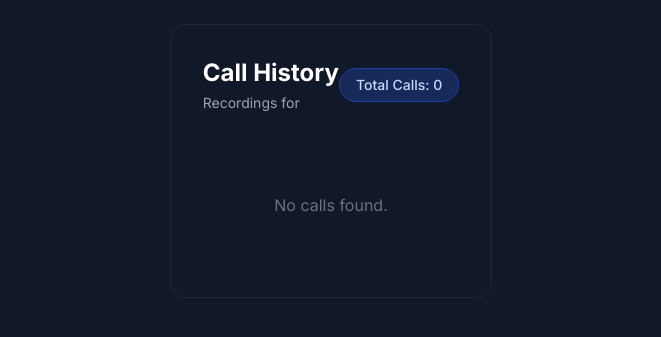
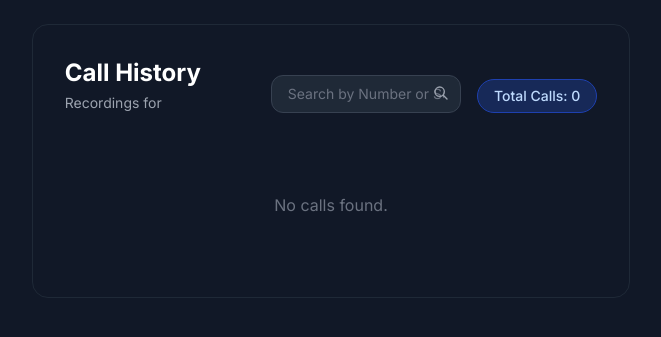
Before and after one commit to markos-simpleintel/call_pbx, a Django app: page / in a window 1280 px wide. Shown: the part 65-402 px from the top of the page, without its empty margins (309-970 px from the left). Run offline with Django 5.2, Linux system fonts and the light colour scheme; the visitor is signed in with stand-in values (Sample User, id 1); data that the repository does not hold is empty; some libraries are stand-ins or nearby versions.

Commit message:
feat: Add call history dashboard with search, audio playback, and pagination.

```diff
--- a/calls/templates/calls/dashboard.html
+++ b/calls/templates/calls/dashboard.html
@@ -7,13 +7,34 @@
     <!-- Main Card Container -->
     <div class="bg-gray-900 border border-gray-800 rounded-2xl p-6 sm:p-8">
 
-        <!-- Header -->
-        <div class="flex flex-col sm:flex-row sm:items-center sm:justify-between mb-8">
-            <div>
+        <!-- Header & Search -->
+        <div class="flex flex-col md:flex-row md:items-end md:justify-between mb-8 gap-4">
+            <div class="flex-1">
                 <h3 class="text-2xl font-bold text-white">Call History</h3>
                 <p class="mt-1 text-sm text-gray-400">Recordings for {{ user.phone_number }}</p>
             </div>
-            <div class="mt-4 sm:mt-0">
+
+            <!-- Search Form -->
+            <form method="get" class="flex-1 max-w-md w-full">
+                <div class="relative group">
+                    <input type="text" name="q" value="{{ request.GET.q|default:'' }}"
+                        placeholder="Search by Number or Session ID..."
+                        class="w-full bg-gray-800 border border-gray-700 rounded-xl px-4 py-2 text-sm text-white placeholder-gray-500 focus:ring-2 focus:ring-indigo-500 focus:border-indigo-500 transition-all outline-none">
+                    <button type="submit"
+                        class="absolute right-3 top-2.5 text-gray-400 group-hover:text-indigo-400 transition-colors">
+                        <svg class="h-4 w-4" fill="none" stroke="currentColor" viewBox="0 0 24 24">
+                            <path stroke-linecap="round" stroke-linejoin="round" stroke-width="2"
+                                d="M21 21l-6-6m2-5a7 7 0 11-14 0 7 7 0 0114 0z" />
+                        </svg>
+                    </button>
+                    {% if request.GET.q %}
+                    <a href="?"
+                        class="absolute right-10 top-2.5 text-gray-500 hover:text-red-400 text-xs font-bold transition-colors">Clear</a>
+                    {% endif %}
+                </div>
+            </form>
+
+            <div class="flex-shrink-0">
                 <span
                     class="inline-flex items-center px-4 py-1.5 rounded-full text-sm font-medium bg-blue-900/50 text-blue-200 border border-blue-800">
                     Total Calls: {{ page_obj.paginator.count|default:"0" }}
@@ -46,10 +67,6 @@
                             </h4>
                             <div class="flex items-center gap-2">
                                 <span class="text-sm font-bold text-indigo-300">Caller: {{ call.caller_id }}</span>
-                                {% if not call.user %}
-                                <span
-                                    class="text-[10px] px-1.5 py-0.5 rounded bg-yellow-900/30 text-yellow-500 border border-yellow-800/50">Unregistered</span>
-                                {% endif %}
                             </div>
                             <div class="mt-1 flex items-center text-sm text-gray-400 gap-2">
                                 <span>{{ call.created_at|date:"F j, Y, g:i a" }}</span>
```
